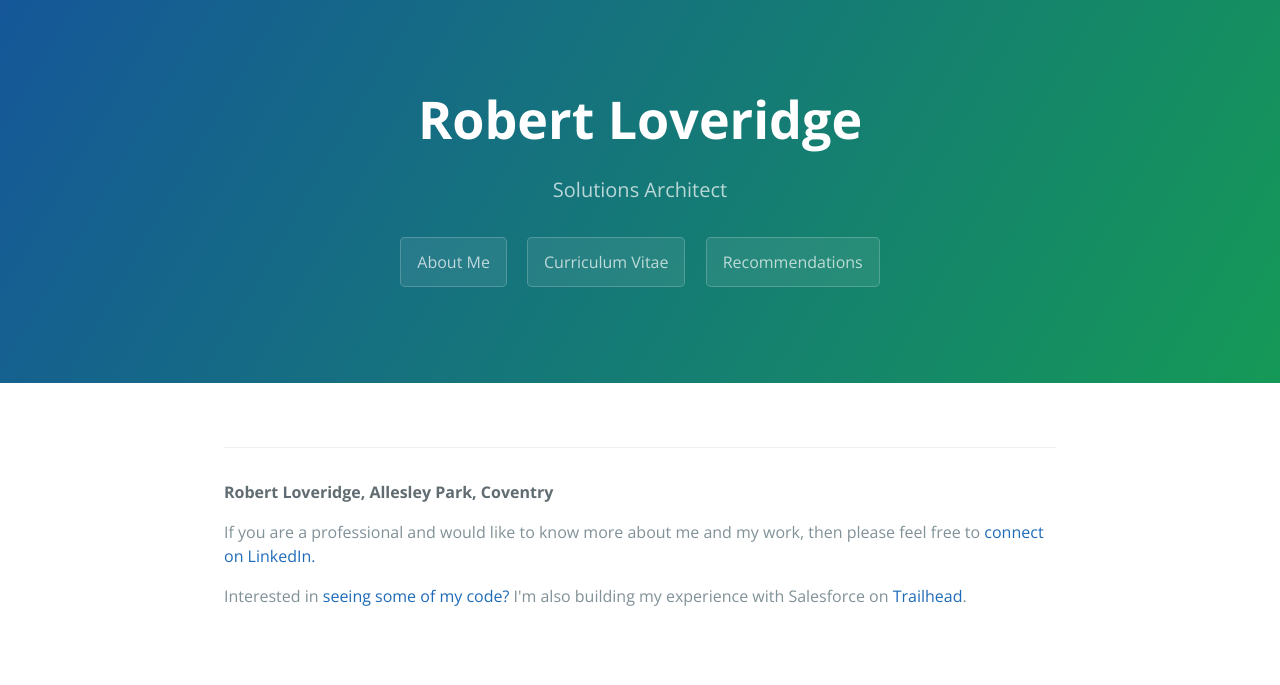
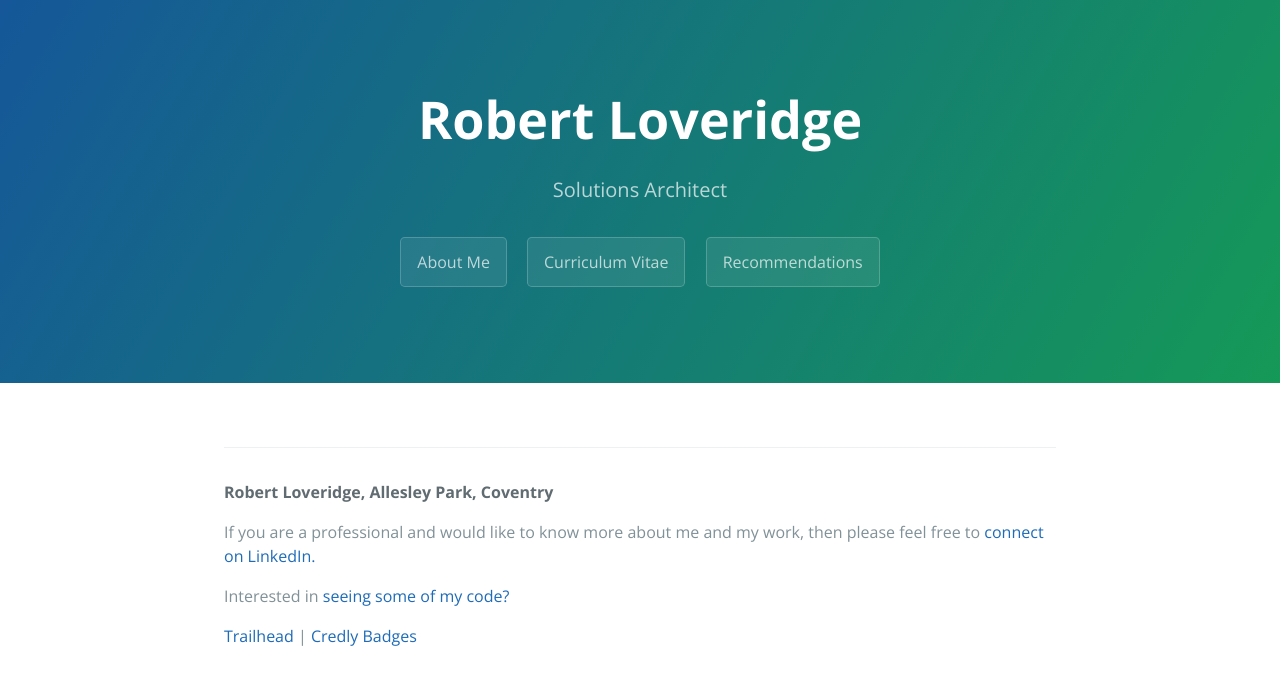
Before and after one commit to robertloveridge/robertloveridge.github.io, a Jekyll site: the page built from index.html, in a window 1280 px wide. Shown: the top 685 px of the page. Built offline with Jekyll 4.4.1, drawn with Linux system fonts in a browser that asks for light colours; the list of posts is cut into pages by our own code.

Commit message:
Update page-footer.html

```diff
--- a/_includes/page-footer.html
+++ b/_includes/page-footer.html
@@ -4,6 +4,11 @@
   </span>
   <span class="site-footer-credits">
     <p>If you are a professional and would like to know more about me and my work, then please feel free to <a href="https://uk.linkedin.com/in/robertloveridge">connect on LinkedIn.</a></p>
-    <p>Interested in <a href="https://github.com/robertloveridge">seeing some of my code?</a> I'm also building my experience with Salesforce on <a href="https://trailblazer.me/id/roberterniereg">Trailhead</a>.</p>
+    <p>Interested in <a href="https://github.com/robertloveridge">seeing some of my code?</a></p>
+    <p>
+      <a href="https://trailblazer.me/id/roberterniereg">Trailhead</a> |
+      <a href="https://www.credly.com/users/roberterniereg/badges">Credly Badges</a>
+    </p>
+
   </span>
 </footer>
```
